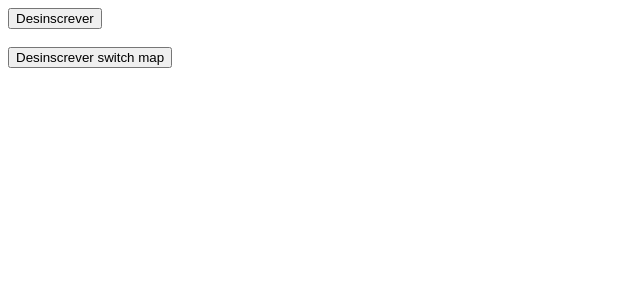
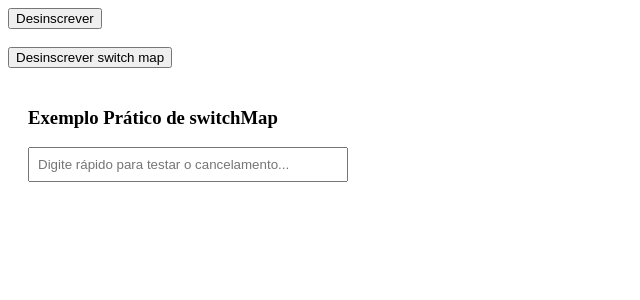
Before and after one commit to thiago-desenv/fundamentos-angular-http, an Angular app: page / in a window 1280 px wide. Shown: the top 300 px of the page, without its empty margins (0-640 px from the left). Built offline with nearby package versions, Linux system fonts and the light colour scheme.

Commit message:
Criado o componente search para simular o uso do switch map

```diff
--- a/src/app/app.component.html
+++ b/src/app/app.component.html
@@ -1 +1,2 @@
 <app-observable-simples></app-observable-simples>
+<app-search></app-search>
--- a/src/app/app.component.ts
+++ b/src/app/app.component.ts
@@ -2,11 +2,12 @@ import { Component } from '@angular/core';
 import { CommonModule } from '@angular/common';
 import { RouterOutlet } from '@angular/router';
 import { ObservableSimplesComponent } from './components/observable-simples/observable-simples.component';
+import { SearchComponent } from './search/search.component';
 
 @Component({
   selector: 'app-root',
   standalone: true,
-  imports: [CommonModule, RouterOutlet, ObservableSimplesComponent],
+  imports: [CommonModule, RouterOutlet, ObservableSimplesComponent, SearchComponent],
   templateUrl: './app.component.html',
   styleUrls: ['./app.component.scss']
 })
--- /dev/null
+++ b/src/app/search/search.component.html
@@ -0,0 +1,15 @@
+<div style="padding: 20px;">
+  <h3>Exemplo Prático de switchMap</h3>
+
+  <input
+    type="text"
+    [formControl]="searchControl"
+    placeholder="Digite rápido para testar o cancelamento..."
+    style="width: 300px; padding: 8px;"
+  >
+
+  <div style="margin-top: 20px;">
+    <p *ngIf="loading">⏳ Processando requisição (simulando delay)...</p>
+    <p *ngIf="resultado">✅ <strong>Resultado:</strong> {{ resultado }}</p>
+  </div>
+</div>
--- /dev/null
+++ b/src/app/search/search.component.ts
@@ -0,0 +1,36 @@
+import { CommonModule } from '@angular/common';
+import { Component } from '@angular/core';
+import { FormControl, ReactiveFormsModule } from '@angular/forms';
+import { debounceTime, delay, of, switchMap, tap } from 'rxjs';
+
+@Component({
+  selector: 'app-search',
+  standalone: true,
+  imports: [ReactiveFormsModule, CommonModule],
+  templateUrl: './search.component.html',
+  styleUrl: './search.component.scss'
+})
+export class SearchComponent {
+  searchControl = new FormControl('');
+  loading = false;
+  resultado: string | null = null;
+
+  ngOnInit() {
+    this.searchControl.valueChanges.pipe(
+      debounceTime(400),
+      tap(() => {
+        this.loading = true;
+        this.resultado = null;
+      }),
+      switchMap(valor => this.buscarDadosApi(valor || ''))
+    ).subscribe(res => {
+      this.resultado = res;
+      this.loading = false;
+    });
+  }
+
+  buscarDadosApi(termo: string) {
+    console.log('Buscando:', termo);
+    return of(`Conteúdo retornado para: ${termo}`).pipe(delay(2000));
+  }
+}
```
Also changed, not shown: src/app/search/search.component.scss (added).
